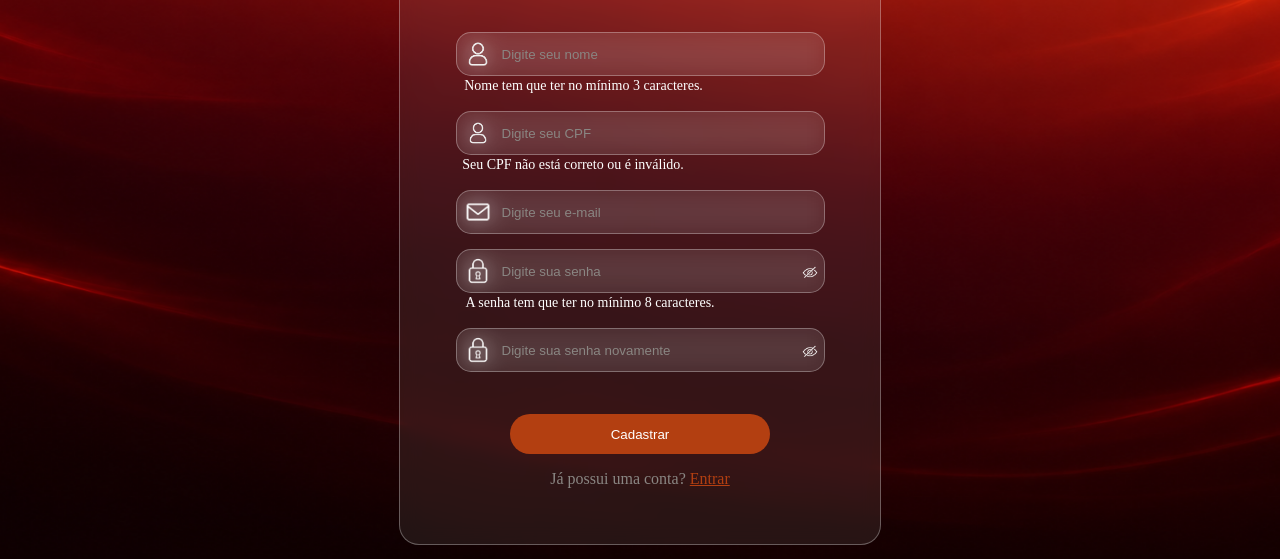
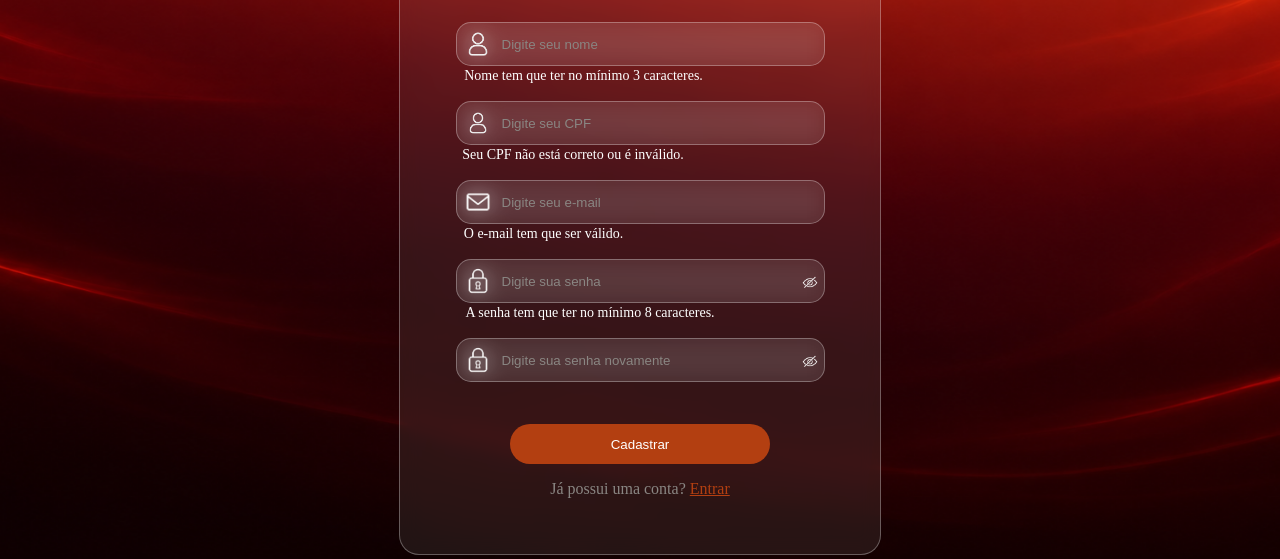
Before and after one commit to marcusguerreirokk2/trabalho-senai-restaurante, a plain HTML site: page index.html in a window 1280 px wide. Both pictures are taken after a click on the button "Cadastrar". Shown: the part 241-800 px from the top of the page. Drawn offline with Linux system fonts and the light colour scheme.

Commit message:
trabalho V1.5

```diff
--- a/index.html
+++ b/index.html
@@ -38,7 +38,7 @@
         <input type="email" id="email" name="email" placeholder="Digite seu e-mail">
     </div>
 
-
+    <p id="erroEmail"></p>
 
     <div class="senha">
 
@@ -144,6 +144,7 @@
         let erroNome = document.getElementById("erronome");
         let senhaIgual = document.getElementById("senhaigual");
         let erroCpf = document.getElementById("errocpf");
+        let erroEmail = document.getElementById("erroEmail");
 
 
         if (nome.length < 3) {
@@ -180,8 +181,30 @@
             senhaIgual.textContent = "";
         }
 
+    function validarEmail(email) {
+    const regex = /^[^\s@]+@gmail\.com$/;
+    const regex2 = /^[^\s@]+@hotmail\.com$/;
+    const regex3 = /^[^\s@]+@yahoo\.com$/;
+    const regex4 = /^[^\s@]+@outlook\.com$/;
+    const regex5 = /^[^\s@]+@icloud\.com$/;
+    const regex6 = /^[^\s@]+@proton\.me$/;
+        if (regex.test(email) || regex2.test(email) || regex3.test(email) || regex4.test(email) || regex5.test(email) || regex6.test(email)) {
+            return true;
+        } else {
+            return false;
+        }
+    return regex.test(email);
+}
 
-        if (erroNome.textContent === "" && erroCpf.textContent === "" && erroSenha.textContent === "" && senhaIgual.textContent === "") {
+
+         if (!validarEmail(email)) {
+            erroEmail.textContent = "O e-mail tem que ser válido.";
+            erroEmail.style.color = "white";
+        } else {
+            erroEmail.textContent = "";
+        }
+
+        if (erroNome.textContent === "" && erroCpf.textContent === "" && erroSenha.textContent === "" && senhaIgual.textContent === "" && erroEmail.textContent === "") {
             let dados = {
                 CPF: cpf,
                 Nome: nome,
--- a/style-login.css
+++ b/style-login.css
@@ -166,3 +166,11 @@ img{
     margin-top: 2px;
     margin-bottom: 2px;
 }
+
+#erroEmail{
+    margin-left: 0px;
+    margin-right: 192px;
+    font-size: 14px;
+    margin-top: 2px;
+    margin-bottom: 2px;
+}
--- a/style.css
+++ b/style.css
@@ -232,3 +232,11 @@ img{
     margin-top: 2px;
     margin-bottom: 2px;
 }
+
+#erroEmail{
+    margin-left: 0px;
+    margin-right: 193px;
+    font-size: 14px;
+    margin-top: 2px;
+    margin-bottom: 2px;
+}
```
Also changed, not shown: login.html (+32 -4 lines).
